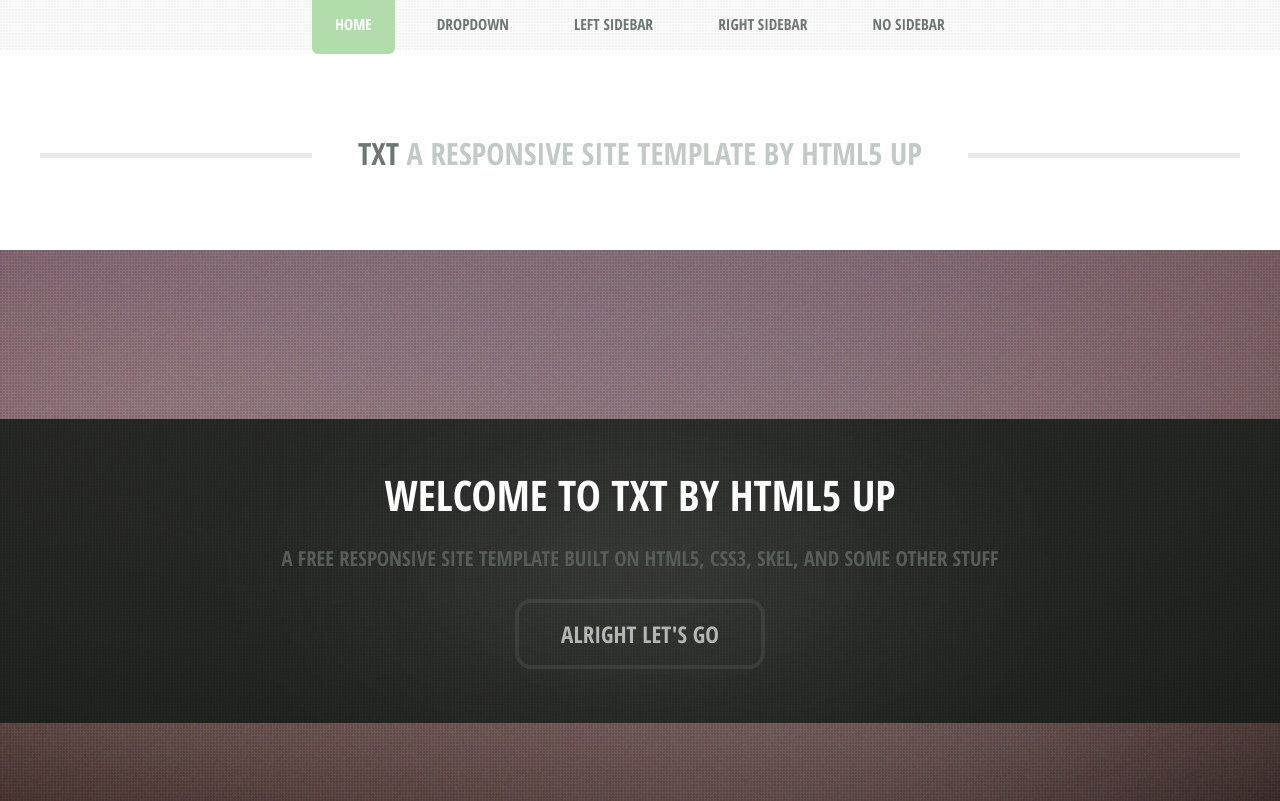
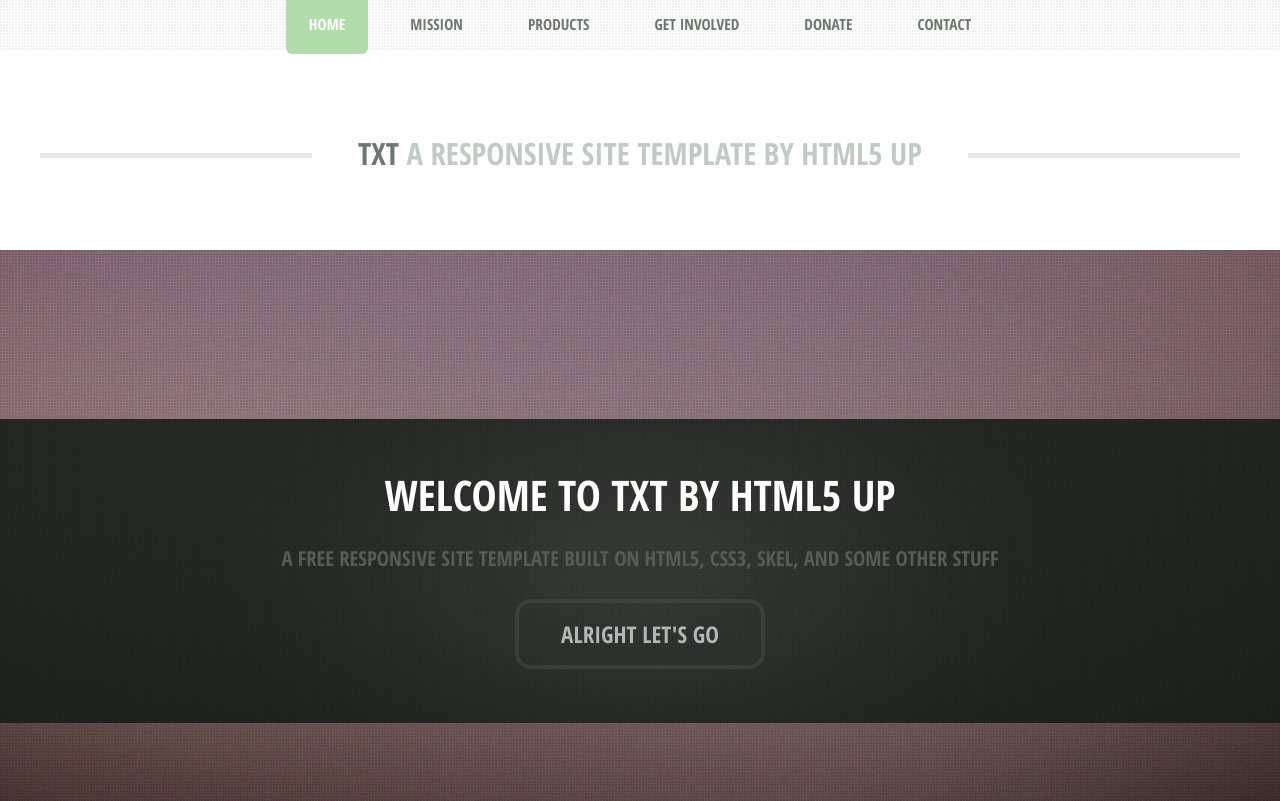
Before and after one commit to Read60/read60website, a plain HTML site: page index.html in a window 1280 px wide. Shown: the top 801 px of the page. Drawn offline with nearby package versions, Linux system fonts and the light colour scheme.

Commit message:
Changed Navigation. Added images

```diff
--- a/index.html
+++ b/index.html
@@ -30,6 +30,7 @@
 				<nav id="nav">
 					<ul>
 						<li class="current"><a href="index.html">Home</a></li>
+						<!--
 						<li>
 							<a href="#">Dropdown</a>
 							<ul>
@@ -47,9 +48,12 @@
 								<li><a href="#">Veroeros feugiat</a></li>
 							</ul>
 						</li>
-						<li><a href="left-sidebar.html">Left Sidebar</a></li>
-						<li><a href="right-sidebar.html">Right Sidebar</a></li>
-						<li><a href="no-sidebar.html">No Sidebar</a></li>
+						-->
+						<li><a href="left-sidebar.html">Mission</a></li>
+						<li><a href="right-sidebar.html">Products</a></li>
+						<li><a href="no-sidebar.html">Get Involved</a></li>
+						<li><a href="no-sidebar.html">Donate</a></li>
+						<li><a href="no-sidebar.html">Contact</a></li>
 					</ul>
 				</nav>
 
```
Also changed, not shown: images/Logo219.92.png (added), images/Logox2.png (added), images/boy.jpg (added), images/boygirl.jpg (added), images/boygirl.png (added), images/logo.png (added), images/logox1.png (added), images/logox3.png (added), 1 other file.
